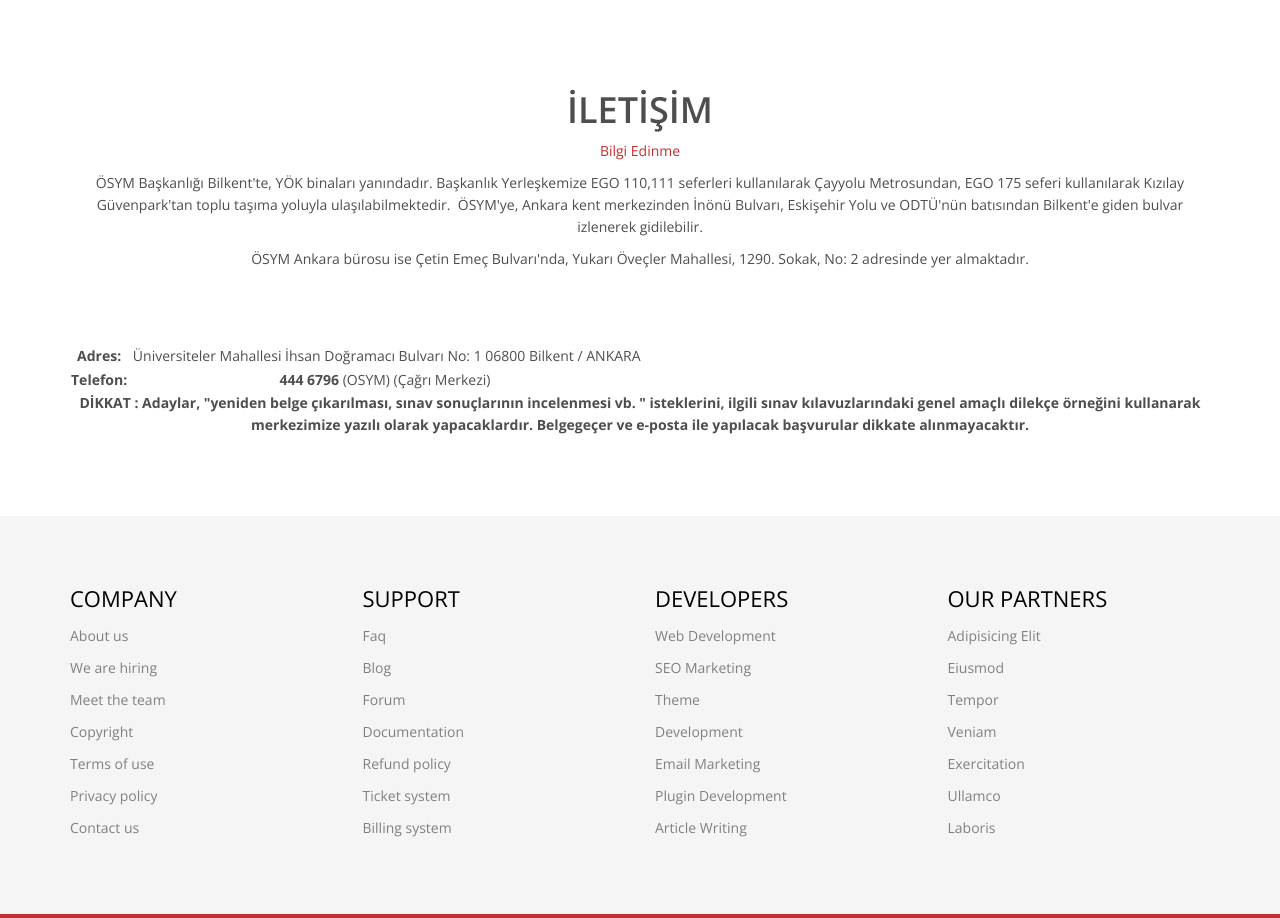
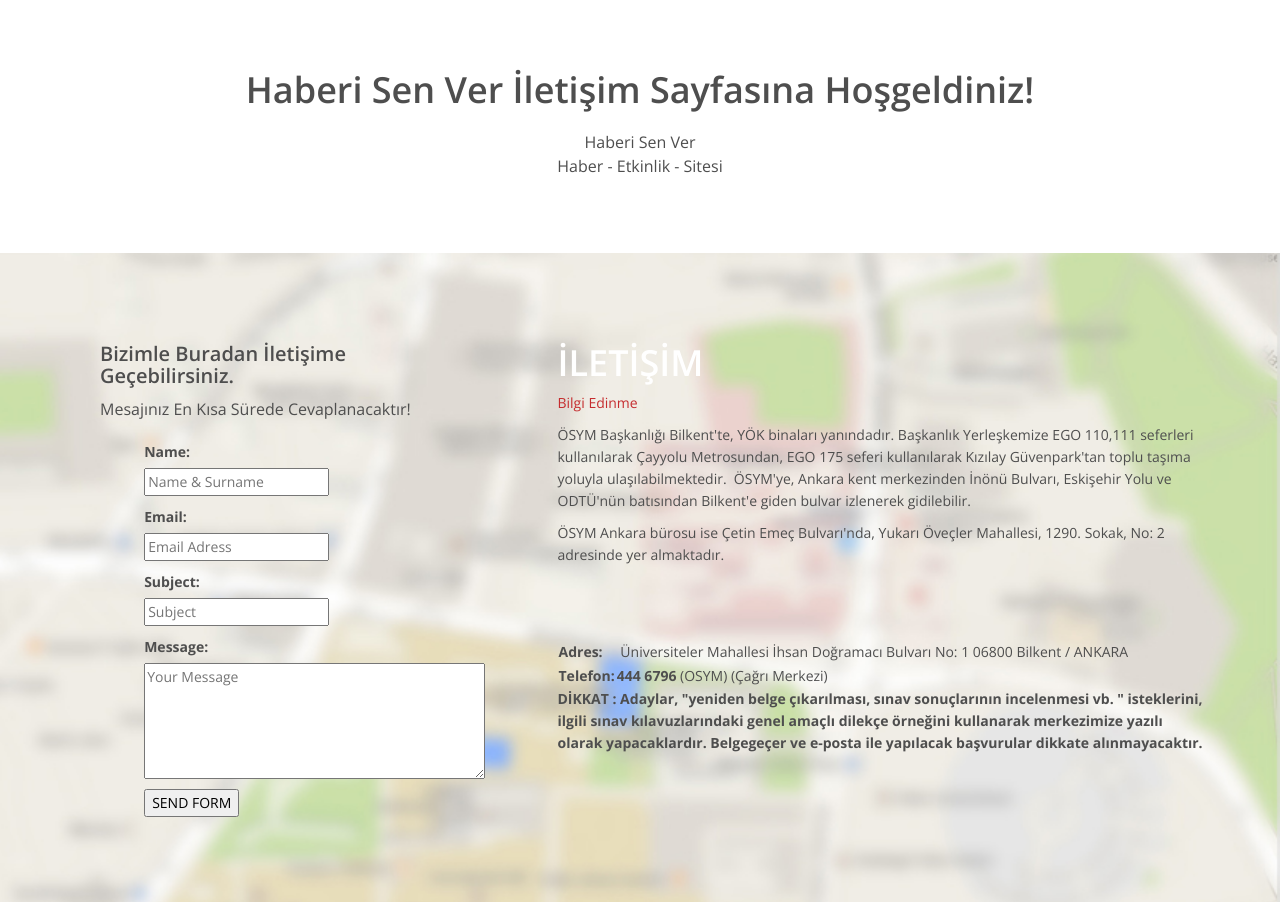
Before and after one commit to OgulcanKaya/Django-Kurumsal-Site, a Django app: page /iletisim in a window 1280 px wide. Shown: the part 138-1056 px from the top of the page. Run offline with Django 3.2, Linux system fonts and the light colour scheme; data comes from the database, SQL or seed files in the repository; both versions use the stored data as it was after the commit; some libraries are stand-ins or nearby versions.

Commit message:
13. Video Tamamlandı! İletişim formu gönderme tamamlandı. Kontrol edildi.

```diff
--- a/Home/models.py
+++ b/Home/models.py
@@ -1,6 +1,6 @@
 from ckeditor_uploader.fields import RichTextUploadingField
 from django.db import models
-
+from django.forms import ModelForm, TextInput, Textarea
 
 
 class Setting(models.Model):
@@ -18,6 +18,7 @@
     phone = models.CharField(blank=True,max_length=15)
     fax = models.CharField(blank=True, max_length=15)
     email = models.CharField(blank=True, max_length=50)
+    map = models.TextField(blank=True)
     smtpserver = models.CharField(blank=True, max_length=20)
     smtpemail = models.CharField(blank=True, max_length=20)
     smtppassword = models.CharField(blank=True, max_length=20)
@@ -36,3 +37,36 @@
 
     def __str__(self):
         return self.title
+
+class ContactFormMassage(models.Model):
+
+        STATUS = (
+
+            ('New', 'New'),
+            ('Read', 'Read'),
+            ('Closed', 'Closed'),
+        )
+        name = models.CharField(max_length=150)
+        email = models.CharField(max_length=200)
+        subject = models.CharField(max_length=200)
+        message = models.CharField(max_length=50)
+        status = models.CharField(max_length=10, choices= STATUS)
+        ip = models.CharField(blank=True, max_length=15)
+        note = models.CharField(blank=True, max_length=15)
+        created_at = models.DateTimeField(auto_now_add=True)
+        updated_at = models.DateTimeField(auto_now=True)
+
+        def __str__(self):
+            return self.name
+
+
+class ContactFormu(ModelForm):
+    class Meta:
+        model = ContactFormMassage
+        fields = ['name', 'email', 'subject', 'message']
+        widgets = {
+            'name'  : TextInput(attrs={'class': 'input', 'placeholder' : 'Name & Surname'}),
+            'subject'  : TextInput(attrs={'class': 'input', 'placeholder' : 'Subject'}),
+            'email'  : TextInput(attrs={'class': 'input', 'placeholder' : 'Email Adress'}),
+            'message'  : Textarea(attrs={'class': 'input', 'placeholder' : 'Your Message', 'rows': '5'}),
+        }
--- a/Home/templates/iletisim.html
+++ b/Home/templates/iletisim.html
@@ -14,15 +14,57 @@
 {% block body%}
 
 
-
-    <section id="error" class="container text-center">
-        {{ setting.contactus |safe }}
-    </section><!--/#error-->
+    <section id="contact-info">
+        <div class="center">
+            <h2> {{setting.company}} İletişim Sayfasına Hoşgeldiniz! </h2>
+            <p class="lead">{{setting.company}} <br>
+                {{setting.title}}</p>
+        </div>
+        <div class="gmap-area">
+            <div class="container">
+                <div class="row">
+                    <div class="col-md-5">
+                        <div class="container">
+                            <div class="col-md-4">
+                                <h2>Bizimle Buradan İletişime Geçebilirsiniz.</h2>
+                                <p class="lead">Mesajınız En Kısa Sürede Cevaplanacaktır!</p>
 
 
+                                    {% if messages %}
+                                        {% for message in messages %}
+                                            <div class="alert alert-{{ message.tags }}" role="alert">
+                                                {{ message }}
+                                            </div>
+                                        {% endfor %}
 
+                                    {% endif %}
 
+                                <form class="contact-form" method="post" action="">
+                                    <div class="col-sm-5 col-sm-offset-1">
+                                        <div class="form-group">
+                                            {% csrf_token %}
+                                            {{ form.as_p }}
+                                            <input type="submit" value="SEND FORM">
+                                        </div>
 
+                                    </div>
+                                </form>
+
+                            </div>
+                        </div><!--/.container-->
+                    </div>
+
+                    <div class="col-sm-7 map-content">
+                        {{ setting.contactus| safe }}
+                    </div>
+                </div>
+            </div>
+        </div>
+    </section>  <!--/gmap_area -->
+
+    <section class="google" id="contact-page">
+        {{ setting.map| safe }}
+    </section><!--/#contact-page-->
 
     <section id="bottom">
         <div class="container wow fadeInDown" data-wow-duration="1000ms" data-wow-delay="600ms">
@@ -89,7 +131,4 @@
             </div>
         </div>
     </section><!--/#bottom-->
-
-
-
 {% endblock %}
--- a/Home/views.py
+++ b/Home/views.py
@@ -1,8 +1,9 @@
-from django.http import HttpResponse
+from django.http import HttpResponse, HttpResponseRedirect
 from django.shortcuts import render
+from django.contrib import messages
 
 # Create your views here.
-from Home.models import Setting
+from Home.models import Setting, ContactFormMassage, ContactFormu
 
 
 def index(request):
@@ -26,6 +27,21 @@
 
 def iletisim(request):
 
+    if request.method == 'POST':
+        form = ContactFormu(request.POST)
+        if form.is_valid():
+            data = ContactFormMassage()
+            data.name = form.cleaned_data['name']
+            data.email = form.cleaned_data['email']
+            data.subject = form.cleaned_data['subject']
+            data.message = form.cleaned_data['message']
+            data.ip = request.META.get('REMOTE_ADDR')
+            data.save()
+            messages.success(request, "Mesajınız başarı ile gönderilmiştir. Teşekkür ederiz !")
+            return HttpResponseRedirect ('/iletisim')
+
+
     setting = Setting.objects.get(pk=1)
-    context = {'setting': setting}
+    form =ContactFormu()
+    context = {'setting': setting, 'form': form}
     return render(request, 'iletisim.html', context)
```
Also changed, not shown: Home/admin.py (+7 -1 lines), Home/migrations/0004_auto_20200406_0229.py (added), Home/migrations/0005_auto_20200406_0233.py (added), Home/migrations/0006_setting_maps.py (added), Home/migrations/0007_auto_20200406_0243.py (added), Home/migrations/0008_auto_20200406_0301.py (added), Home/migrations/0009_auto_20200406_0302.py (added), db.sqlite3, news/migrations/0009_auto_20200406_0229.py (added), news/migrations/0010_auto_20200406_0233.py (added), news/migrations/0011_auto_20200406_0238.py (added), news/migrations/0012_auto_20200406_0238.py (added), news/migrations/0013_auto_20200406_0243.py (added), news/migrations/0014_auto_20200406_0301.py (added), 1 more files.
